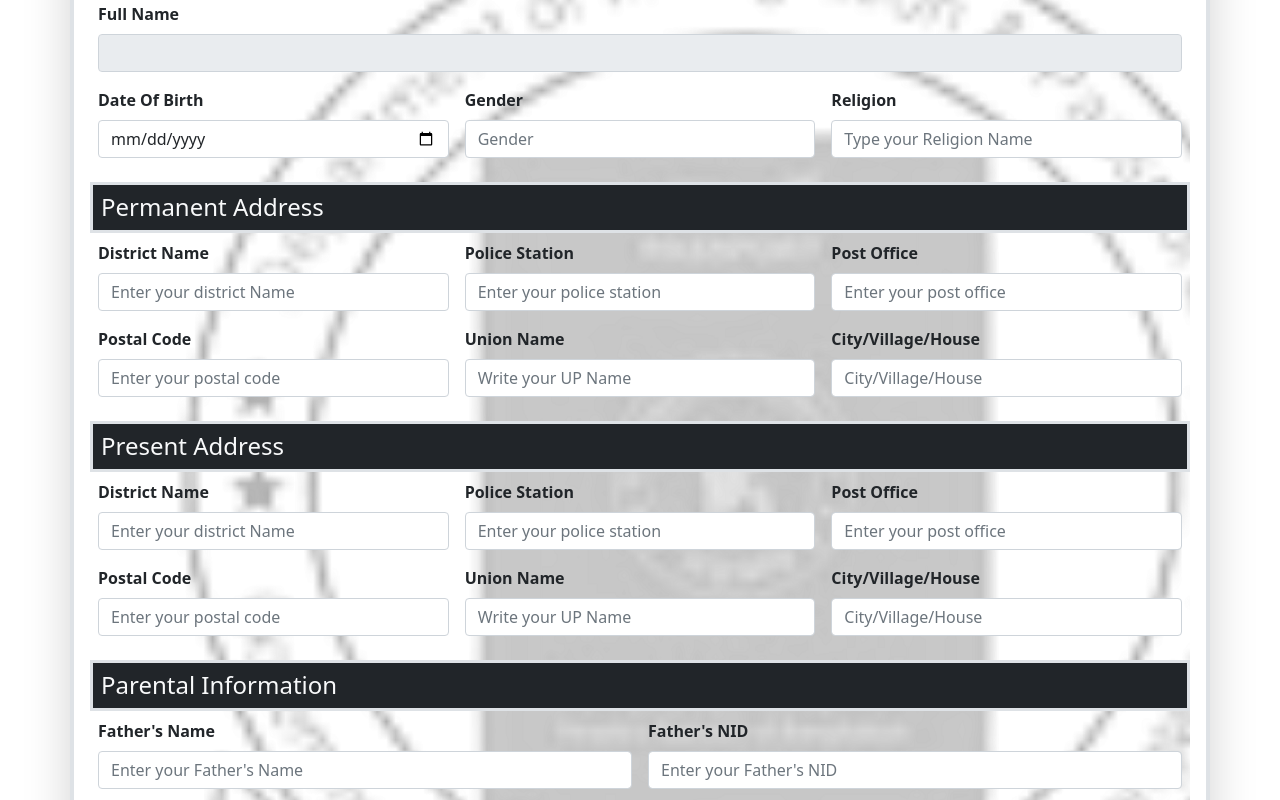
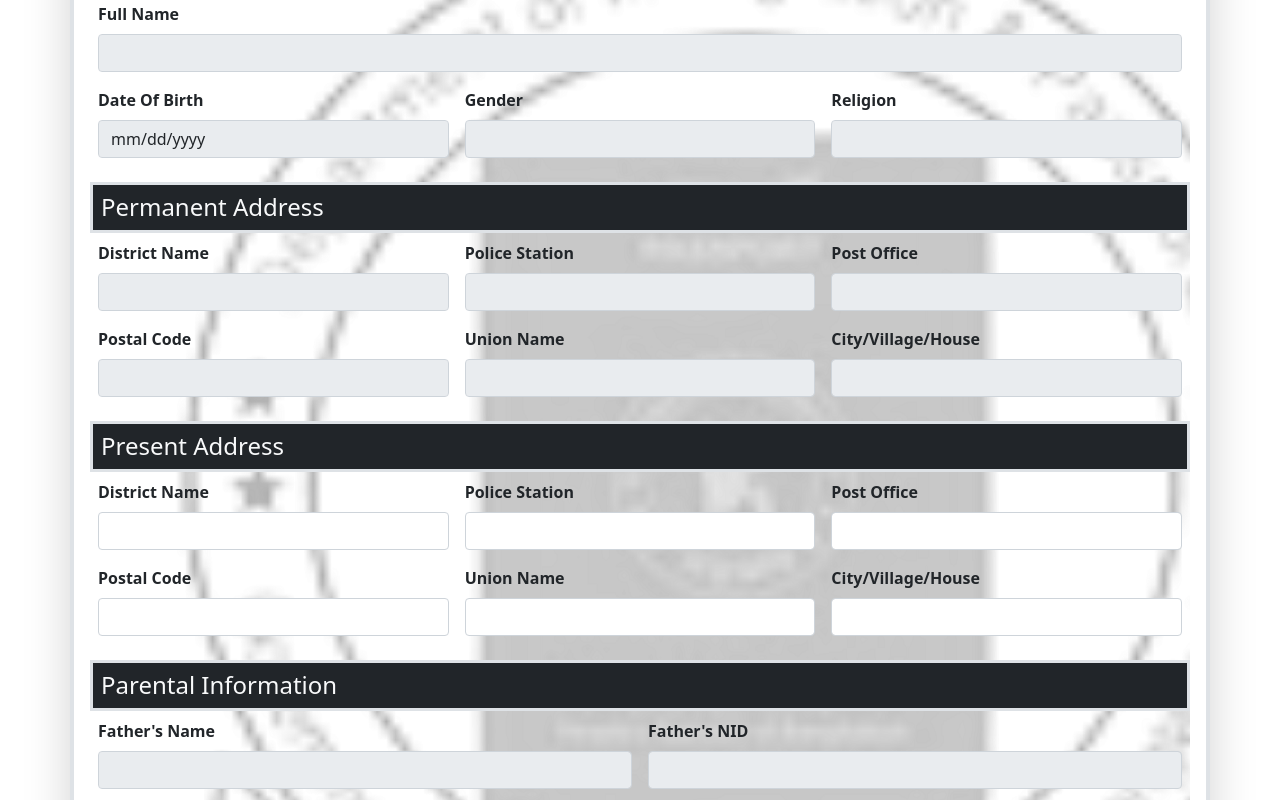
Before and after one commit to tanveer-610/E-Governance-Client-Side, a React (Create React App) app: page /passportApply in a window 1280 px wide. Shown: the part 480-1280 px from the top of the page. Built offline with nearby package versions, Linux system fonts and the light colour scheme; no server answers.

Commit message:
NID and Passport

```diff
--- a/src/Pages/CitizenPages/NIDApplication/NIDApplication.js
+++ b/src/Pages/CitizenPages/NIDApplication/NIDApplication.js
@@ -58,6 +58,8 @@ const NIDApplication = () => {
                 DOB: userInfo.DOB,
                 citizenGender: userInfo.citizenGender,
                 citizenReligion: userInfo.citizenReligion,
+                citizenMaritalStatus: userInfo.citizenMaritalStatus,
+                citizenContactNumber: userInfo.citizenContactNumber,
                 permanentDistrictName: userInfo.permanentDistrictName,
                 permanentPoliceStation: userInfo.permanentPoliceStation,
                 permanentPostOffice: userInfo.permanentPostOffice,
--- a/src/Pages/CitizenPages/PassportApplication/PassportApplication.js
+++ b/src/Pages/CitizenPages/PassportApplication/PassportApplication.js
@@ -1,9 +1,115 @@
-import React from 'react';
+import axios from 'axios';
+import React, { useEffect, useState } from 'react';
 import { Button, Col, Container, Form, Row } from 'react-bootstrap';
+import { useHistory } from 'react-router-dom/cjs/react-router-dom.min';
 import bdLogo from '../../../Assets/bdLogo.svg';
+import useAuth from '../../../hooks/useAuth';
 import './PassportApplication.css';
 
 const PassportApplication = () => {
+    const { user } = useAuth();
+    const [userInfo, setUserInfo] = useState({});
+    const [preDistrictName, setPreDistrictName] = useState("")
+    const [prePoliceStation, setPrePoliceStation] = useState("")
+    const [prePostOffice, setPrePostOffice] = useState("")
+    const [prePostalCode, setPrePostalCode] = useState("")
+    const [preUPName, setPreUPName] = useState("")
+    const [preCVH, setPreCVH] = useState("")
+    const [passportValidity, setPassportValidity] = useState("")
+    const [passportPages, setPassportPages] = useState("")
+    const [passportDeliveryType, setPassportDeliveryType] = useState("")
+    const history = useHistory()
+    const userEmail = user.email;
+    useEffect(() => {
+        fetch(`http://localhost:5000/users/${userEmail}`)
+            .then(res => res.json())
+            .then(data => setUserInfo(data))
+    }, [])
+    const handlePreDistrictName = e => {
+        setPreDistrictName(e.target.value);
+    }
+
+    const handlePrePoliceStation = e => {
+        setPrePoliceStation(e.target.value)
+    }
+    const handlePrePostOffice = e => {
+        setPrePostOffice(e.target.value)
+    }
+    const handlePrePostalCode = e => {
+        const postalCode = Number(e.target.value)
+        if (isNaN(postalCode)) {
+            alert("Enter Valid Postal")
+            e.target.value = ""
+        }
+        else
+            setPrePostalCode(e.target.value)
+
+    }
+    const handlePreUPName = e => {
+        setPreUPName(e.target.value)
+    }
+    const handlePreCVH = e => {
+        setPreCVH(e.target.value)
+    }
+
+    const handleValidity = (e) => {
+        setPassportValidity(e.target.value)
+    }
+    const handlePages = (e) => {
+        setPassportPages(e.target.value)
+    }
+    const handleDeliveryType = (e) => {
+        setPassportDeliveryType(e.target.value)
+    }
+
+    const handleForm = e => {
+        if (preDistrictName !== "" && prePoliceStation !== "" && prePostOffice !== "" && prePostalCode !== "" && preUPName !== "" && preCVH !== "") {
+            const data = {
+                citizenEmail: user.email,
+                citizenFullName: userInfo.citizenFullName,
+                DOB: userInfo.DOB,
+                citizenGender: userInfo.citizenGender,
+                citizenReligion: userInfo.citizenReligion,
+                citizenMaritalStatus: userInfo.citizenMaritalStatus,
+                citizenContactNumber: userInfo.citizenContactNumber,
+                permanentDistrictName: userInfo.permanentDistrictName,
+                permanentPoliceStation: userInfo.permanentPoliceStation,
+                permanentPostOffice: userInfo.permanentPostOffice,
+                permanentPostalCode: userInfo.permanentPostalCode,
+                permanentUPName: userInfo.permanentUPName,
+                permanentCVH: userInfo.permanentCVH,
+                presentDistrictName: preDistrictName,
+                presentPoliceStation: prePoliceStation,
+                presentPostOffice: prePostOffice,
+                presentPostalCode: prePostalCode,
+                presentUPName: preUPName,
+                presentCVH: preCVH,
+                citizenFatherName: userInfo.citizenFatherName,
+                citizenFatherNID: userInfo.citizenFatherNID,
+                citizenMotherName: userInfo.citizenMotherName,
+                citizenMotherNID: userInfo.citizenMotherNID,
+                citizenPassportValidity: passportValidity,
+                citizenPassportPages: passportPages,
+                citizenPassportDeliveryType: passportDeliveryType,
+                issueDate: date
+            }
+            axios.post('http://localhost:5000/passportApplications', data)
+                .then(res => {
+                    if (res.data.insertedId) {
+                        alert("Application has been Submitted");
+                        history.push('/dashboard');
+                    }
+                    else {
+                        alert("npe");
+                    }
+                })
+        }
+        else {
+            alert("Please Confirm the Permanent Address First")
+        }
+
+        e.preventDefault()
+    }
     var today = new Date();
     var date = today.getDate() + '/' + (today.getMonth() + 1) + '/' + today.getFullYear();
     return (
@@ -17,29 +123,30 @@ const PassportApplication = () => {
                 <h2 className='mt-5 text-center'>Passport Application</h2>
                 <hr />
                 <p className='text-end text-muted'>Date of Apply: {date}</p>
-                <Form>
+                <Form onSubmit={handleForm}>
                     <h4 className='border border-3 mt-4 p-2 bg-dark text-light'>Personal Information</h4>
                     <div className='px-2'>
 
                         <Form.Group className="mb-3" controlId="formGridFullName">
                             <Form.Label className='fw-bold'>Full Name</Form.Label>
-                            <Form.Control readOnly placeholder="" />
+                            <Form.Control readOnly defaultValue={userInfo.citizenFullName} />
                         </Form.Group>
 
                         <Row className="mb-3 gx-3">
                             <Form.Group as={Col} controlId="formGridDOB">
                                 <Form.Label className='fw-bold'>Date Of Birth</Form.Label>
-                                <Form.Control type="date" placeholder="Date of Birth" />
+                                <Form.Control type="date" readOnly defaultValue={userInfo.DOB} />
                             </Form.Group>
 
                             <Form.Group as={Col} controlId="formGridGender">
                                 <Form.Label className='fw-bold'>Gender</Form.Label> <br />
-                                <Form.Control type="text" placeholder="Gender" />
+                                <Form.Control defaultValue={userInfo.citizenGender} type="text" readOnly />
                             </Form.Group>
 
                             <Form.Group as={Col} controlId="formGridReligion">
                                 <Form.Label className='fw-bold'>Religion</Form.Label>
-                                <Form.Control type="text" placeholder="Type your Religion Name" />
+                                <Form.Control type="text"
+                                    defaultValue={userInfo.citizenReligion} readOnly />
                             </Form.Group>
                         </Row>
 
@@ -52,32 +159,32 @@ const PassportApplication = () => {
                         <Row className="mb-3 gx-3 ">
                             <Form.Group as={Col} controlId="formGridPermaDistrict">
                                 <Form.Label className='fw-bold'>District Name</Form.Label>
-                                <Form.Control type="text" placeholder="Enter your district Name" />
+                                <Form.Control defaultValue={userInfo.permanentDistrictName} type="text" readOnly />
                             </Form.Group>
 
                             <Form.Group as={Col} controlId="formGridPermaPoliceStation">
                                 <Form.Label className='fw-bold'>Police Station</Form.Label>
-                                <Form.Control type="text" placeholder="Enter your police station" />
+                                <Form.Control type="text" defaultValue={userInfo.permanentPoliceStation} readOnly />
                             </Form.Group>
                             <Form.Group as={Col} controlId="formGridPermaPostalOffice">
                                 <Form.Label className='fw-bold'>Post Office</Form.Label>
-                                <Form.Control type="text" placeholder="Enter your post office" />
+                                <Form.Control type="text" defaultValue={userInfo.permanentPostOffice} readOnly />
                             </Form.Group>
                         </Row>
                         <Row className="mb-3 gx-3 ">
                             <Form.Group as={Col} controlId="formGridPermaPostalCode">
                                 <Form.Label className='fw-bold'>Postal Code</Form.Label>
-                                <Form.Control type="number" placeholder="Enter your postal code" />
+                                <Form.Control type="number" defaultValue={userInfo.permanentPostalCode} readOnly />
                             </Form.Group>
 
                             <Form.Group as={Col} controlId="formGridPermaUP">
                                 <Form.Label className='fw-bold'>Union Name</Form.Label>
-                                <Form.Control type="text" placeholder="Write your UP Name" />
+                                <Form.Control type="text" defaultValue={userInfo.permanentUPName} readOnly />
                             </Form.Group>
 
                             <Form.Group as={Col} controlId="formGridPermaCityVillage">
                                 <Form.Label className='fw-bold'>City/Village/House</Form.Label>
-                                <Form.Control type="text" placeholder="City/Village/House" />
+                                <Form.Control type="text" defaultValue={userInfo.permanentCVH} readOnly />
                             </Form.Group>
 
                         </Row>
@@ -87,32 +194,32 @@ const PassportApplication = () => {
                         <Row className="mb-3 gx-3 ">
                             <Form.Group as={Col} controlId="formGridDistrict">
                                 <Form.Label className='fw-bold'>District Name</Form.Label>
-                                <Form.Control type="text" placeholder="Enter your district Name" />
+                                <Form.Control type="text" defaultValue={userInfo.presentDistrictName} onBlur={handlePreDistrictName} />
                             </Form.Group>
 
                             <Form.Group as={Col} controlId="formGridPoliceStation">
                                 <Form.Label className='fw-bold'>Police Station</Form.Label>
-                                <Form.Control type="text" placeholder="Enter your police station" />
+                                <Form.Control type="text" defaultValue={userInfo.presentPoliceStation} onBlur={handlePrePoliceStation} />
                             </Form.Group>
                             <Form.Group as={Col} controlId="formGridPostalOffice">
                                 <Form.Label className='fw-bold'>Post Office</Form.Label>
-                                <Form.Control type="text" placeholder="Enter your post office" />
+                                <Form.Control type="text" defaultValue={userInfo.presentPostOffice} onBlur={handlePrePostOffice} />
                             </Form.Group>
                         </Row>
                         <Row className="mb-3 gx-3 ">
                             <Form.Group as={Col} controlId="formGridPostalCode">
                                 <Form.Label className='fw-bold'>Postal Code</Form.Label>
-                                <Form.Control type="number" placeholder="Enter your postal code" />
+                                <Form.Control type="number" defaultValue={userInfo.presentPostalCode} onBlur={handlePrePostalCode} />
                             </Form.Group>
 
                             <Form.Group as={Col} controlId="formGridUP">
                                 <Form.Label className='fw-bold'>Union Name</Form.Label>
-                                <Form.Control type="text" placeholder="Write your UP Name" />
+                                <Form.Control type="text" defaultValue={userInfo.presentUPName} onBlur={handlePreUPName} />
                             </Form.Group>
 
                             <Form.Group as={Col} controlId="formGridCityVillage">
                                 <Form.Label className='fw-bold'>City/Village/House</Form.Label>
-                                <Form.Control type="text" placeholder="City/Village/House" />
+                                <Form.Control type="text" defaultValue={userInfo.presentCVH} onBlur={handlePreCVH} />
                             </Form.Group>
 
                         </Row>
@@ -124,21 +231,21 @@ const PassportApplication = () => {
                         <Row className="mb-3 gx-3 ">
                             <Form.Group as={Col} controlId="formGridFatherName">
                                 <Form.Label className='fw-bold'>Father's Name</Form.Label>
-                                <Form.Control type="text" placeholder="Enter your Father's Name" />
+                                <Form.Control type="text" defaultValue={userInfo.citizenFatherName} readOnly />
                             </Form.Group>
                             <Form.Group as={Col} controlId="formGridFatherNID">
                                 <Form.Label className='fw-bold'>Father's NID</Form.Label>
-                                <Form.Control type="text" placeholder="Enter your Father's NID" />
+                                <Form.Control type="text" defaultValue={userInfo.citizenFatherNID} readOnly />
                             </Form.Group>
                         </Row>
                         <Row className="mb-3 gx-3 ">
                             <Form.Group as={Col} controlId="formGridMotherName">
                                 <Form.Label className='fw-bold'>Mother's Name</Form.Label>
-                                <Form.Control type="text" placeholder="Enter your Mother's Name" />
+                                <Form.Control type="text" defaultValue={userInfo.citizenMotherName} readOnly />
                             </Form.Group>
                             <Form.Group as={Col} controlId="formGridMotherNID">
                                 <Form.Label className='fw-bold'>Mother's NID</Form.Label>
-                                <Form.Control type="text" placeholder="Enter your Mother's NID" />
+                                <Form.Control type="text" defaultValue={userInfo.citizenMotherNID} readOnly />
                             </Form.Group>
                         </Row>
                     </div>
@@ -148,28 +255,28 @@ const PassportApplication = () => {
                         <Row className="mb-3 gx-3 ">
                             <Form.Group as={Col} controlId="formGridValidity">
                                 <Form.Label className='fw-bold'>Validity</Form.Label>
-                                <Form.Select defaultValue="Choose One">
-                                    <option>Choose One...</option>
-                                    <option>5 Years</option>
-                                    <option>10 Years</option>
+                                <Form.Select defaultValue="Choose One" onChange={handleValidity}>
+                                    <option value="">Choose One...</option>
+                                    <option value="5 Years">5 Years</option>
+                                    <option value="10 Years">10 Years</option>
                                 </Form.Select>
                             </Form.Group>
 
                             <Form.Group as={Col} controlId="formGridPages">
                                 <Form.Label className='fw-bold'>Pages</Form.Label>
-                                <Form.Select defaultValue="Choose One">
-                                    <option>Choose One...</option>
-                                    <option>48 Pages</option>
-                                    <option>64 Pages</option>
+                                <Form.Select defaultValue="Choose One" onChange={handlePages}>
+                                    <option value="">Choose One...</option>
+                                    <option value="48 Pages">48 Pages</option>
+                                    <option value="64 Pages">64 Pages</option>
                                 </Form.Select>
                             </Form.Group>
                             <Form.Group as={Col} controlId="formGridType">
                                 <Form.Label className='fw-bold'>Delivery Type</Form.Label>
-                                <Form.Select defaultValue="Choose One">
-                                    <option>Choose One...</option>
-                                    <option>Normal</option>
-                                    <option>Express</option>
-                                    <option>Super Express</option>
+                                <Form.Select defaultValue="Choose One" onChange={handleDeliveryType}>
+                                    <option value="">Choose One...</option>
+                                    <option value="Normal">Normal</option>
+                                    <option value="Express">Express</option>
+                                    <option value="Super Express">Super Express</option>
                                 </Form.Select>
                             </Form.Group>
                         </Row>
```
